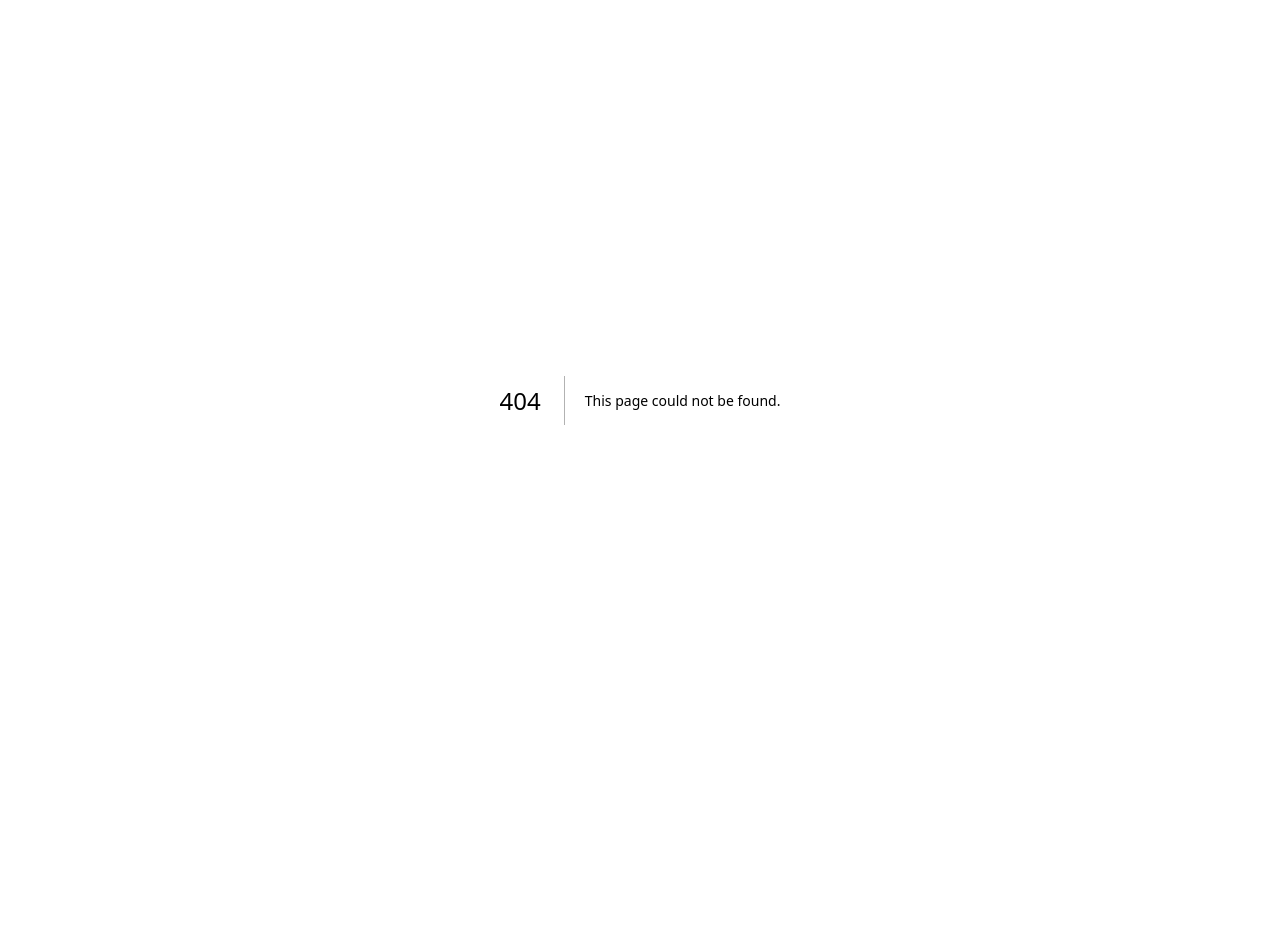
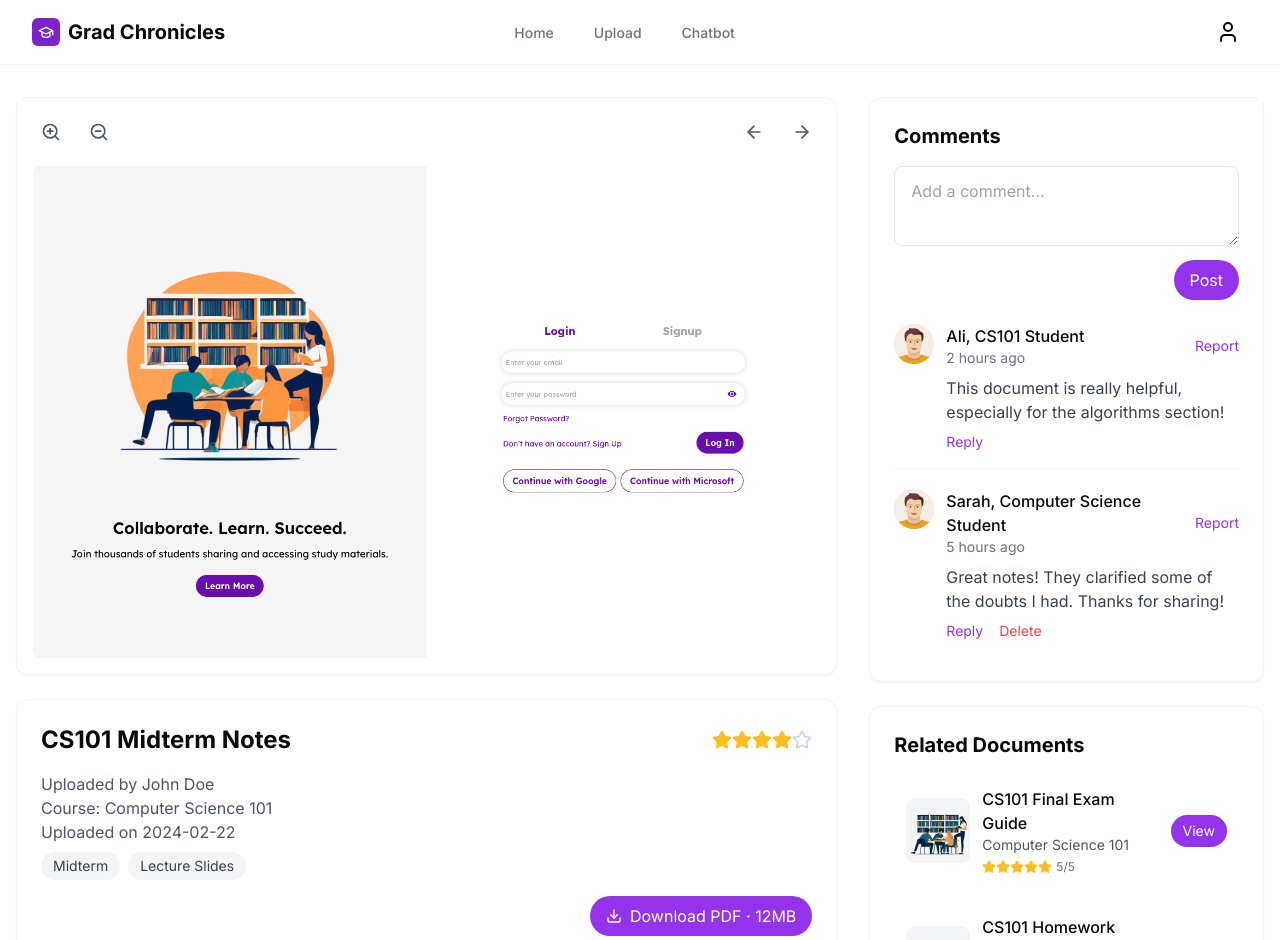
Before and after one commit to msaadg/gradchronicles, a Next.js app: page /document/1 in a window 1280 px wide. Before the commit this address had no page. Shown: the top 940 px of the page. Before the commit the page ends 800 px from the top, so only its background shows below. Built offline with nearby package versions, Linux system fonts and the light colour scheme; no server answers.

Commit message:
sprint 1 complete

```diff
--- a/app/auth/page.tsx
+++ /dev/null
@@ -1,9 +0,0 @@
-const AuthPage = () => {
-  return (
-    <div className="text-4xl flex h-screen justify-center items-center">
-      Login and Signup Page
-    </div>
-  )
-}
-
-export default AuthPage;
--- a/app/document/id/page.tsx
+++ b/app/document/[id]/page.tsx
@@ -3,8 +3,8 @@
 import { useState } from 'react';
 import Link from 'next/link';
 import { Download, ZoomIn, ZoomOut, ArrowLeft, ArrowRight, Star } from 'lucide-react';
-import Navbar from "../../components/Navbar";
-import Footer from "../../components/Footer";
+import Navbar from "@/app/components/Navbar";
+import Footer from "@/app/components/Footer";
 import Image from 'next/image';
 
 export default function ViewDocument() {
@@ -35,7 +35,7 @@ export default function ViewDocument() {
       time: '2 hours ago',
       content: 'This document is really helpful, especially for the algorithms section!',
       canDelete: false,
-      avatar: '/images/avatar1.jpg'
+      avatar: '/avatar1.png'
     },
     {
       id: '2',
@@ -43,7 +43,7 @@ export default function ViewDocument() {
       time: '5 hours ago',
       content: 'Great notes! They clarified some of the doubts I had. Thanks for sharing!',
       canDelete: true,
-      avatar: '/images/avatar2.jpg'
+      avatar: '/avatar1.png'
     }
   ];
 
@@ -156,7 +156,7 @@ export default function ViewDocument() {
                     <div className="flex items-start">
                       <div className="w-10 h-10 rounded-full overflow-hidden bg-gray-200 flex-shrink-0">
                         <Image
-                          src={comment.avatar || "https://via.placeholder.com/40"}
+                          src={comment.avatar}
                           alt={comment.author}
                           width={40}
                           height={40}
@@ -200,7 +200,7 @@ export default function ViewDocument() {
                   <div key={doc.id} className="flex items-center space-x-3 p-3 hover:bg-gray-50 rounded-lg transition-colors">
                     <div className="w-16 h-16 bg-gray-100 rounded-lg overflow-hidden">
                       <Image
-                        src={`https://via.placeholder.com/100?text=${doc.title.split(' ')[0]}`}
+                        src="/login-image.png"
                         alt={doc.title}
                         width={100}
                         height={100}
--- a/app/forget/page.tsx
+++ b/app/forget/page.tsx
@@ -2,7 +2,7 @@
 import { useState } from 'react';
 import Link from 'next/link';
 // import { toast } from 'sonner';
-import Navbar from '../components/Navbar';
+import Navbar from '@/app/components/Navbar';
 
 const ForgotPassword = () => {
   const [email, setEmail] = useState('');
--- a/app/home/page.tsx
+++ b/app/home/page.tsx
@@ -1,11 +1,23 @@
 'use client';
 import Link from 'next/link';
-import Navbar from '../components/Navbar';
-import Footer from '../components/Footer';
-import SearchBar from '../components/SearchBar';
-import DocumentCard from '../components/DocumentCard';
+import Navbar from '@/app/components/Navbar';
+import Footer from '@/app/components/Footer';
+import SearchBar from '@/app/components/SearchBar';
+import DocumentCard from '@/app/components/DocumentCard';
+import { useSession } from 'next-auth/react';
 
 const Home = () => {
+  // get user
+  const { data: session, status } = useSession();
+
+  if (status === "loading") {
+    return <div>Loading...</div>;
+  }
+
+  if (status === "unauthenticated") {
+    return <div>Access Denied</div>;
+  }
+
   // This is just example data, in a real app you'd fetch this from an API
   const recentlyViewedDocs = [
     {
@@ -65,7 +77,7 @@ const Home = () => {
       <main className="bg-[#fbf8f8] flex-grow pb-16">
         <div className="page-container pt-8">
         <div className="bg-white rounded-xl shadow-sm p-8 mb-8 transform translate-y-1">
-            <h1 className="text-2xl font-bold mb-6">Hi, Ali! Ready to learn?</h1>
+            <h1 className="text-2xl font-bold mb-6">Hi, {session?.user?.name}! Ready to learn?</h1>
             <SearchBar hasAdvancedFilters={true} />
           </div>
 
--- a/app/login/page.tsx
+++ b/app/login/page.tsx
@@ -3,7 +3,7 @@
 import { useState, useEffect, Suspense } from 'react';
 import Link from 'next/link';
 import { Eye, EyeOff } from 'lucide-react';
-import Logo from '../components/Logo';
+import Logo from '@/app/components/Logo';
 import Image from 'next/image';
 import { signIn, useSession } from 'next-auth/react';
 import { useRouter, useSearchParams } from 'next/navigation';
--- a/app/search/page.tsx
+++ b/app/search/page.tsx
@@ -1,8 +1,8 @@
 'use client';
 import { Search as SearchIcon } from 'lucide-react';
 import { Star } from 'lucide-react';
-import Navbar from '../components/Navbar';
-import Footer from '../components/Footer';
+import Navbar from '@/app/components/Navbar';
+import Footer from '@/app/components/Footer';
 import Image from 'next/image';
 
 const Search = () => {
--- a/app/upload/page.tsx
+++ b/app/upload/page.tsx
@@ -1,8 +1,8 @@
 'use client';
 import { useEffect, useRef, useState } from 'react';
 import { FileUp } from 'lucide-react';
-import Footer from "../components/Footer";
-import Navbar from "../components/Navbar";
+import Footer from "@/app/components/Footer";
+import Navbar from "@/app/components/Navbar";
 import { toast } from 'sonner';
 
 const Upload = () => {
--- a/middleware.ts
+++ b/middleware.ts
@@ -4,7 +4,7 @@ import type { NextRequest } from 'next/server';
 
 export function middleware(request: NextRequest) {
   const { pathname } = request.nextUrl;
-  const publicRoutes = ['/', '/login', '/api/signup', '/api/auth'];
+  const publicRoutes = ['/', '/login', '/api/signup'];
   const isPublicRoute = publicRoutes.some((route) => pathname === route || pathname.startsWith(route));
   const isApiRoute = pathname.startsWith('/api/');
 
@@ -32,7 +32,7 @@ export function middleware(request: NextRequest) {
 
 export const config = {
   matcher: [
-    '/((?!$|_next/static|_next/image|favicon.ico|login|signup|features|api/auth|.*\\.(?:png|jpg|jpeg|gif|svg|ico|css|js)).*)',
+    '/((?!$|_next/static|_next/image|favicon.ico|login|signup|features|.*\\.(?:png|jpg|jpeg|gif|svg|ico|css|js)).*)',
     '/api/((?!auth).*)',
   ],
 };
```
Also changed, not shown: app/page.tsx (+6 -6 lines), public/avatar1.png (added), 1 other file (tests, documents, lock files or other folders).
